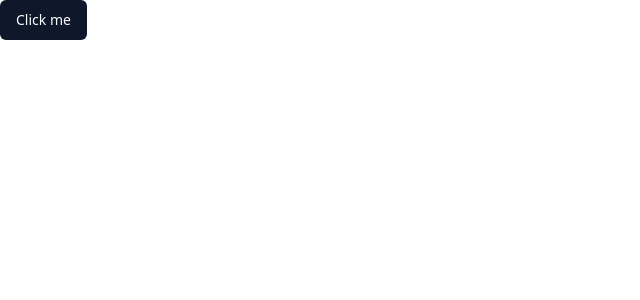
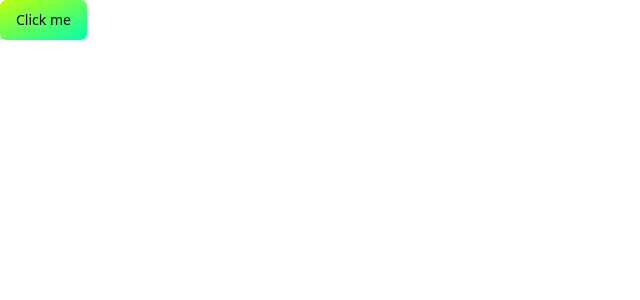
Before and after one commit to marcosdanielr/dashboard-frontend, a React (Vite) app: page / in a window 1280 px wide. Shown: the top 300 px of the page, without its empty margins (0-640 px from the left). Built offline with nearby package versions, Linux system fonts and the light colour scheme.

Commit message:
chore: linear in button component

```diff
--- a/src/App.tsx
+++ b/src/App.tsx
@@ -2,7 +2,7 @@ import { Button } from '@components/ui/button'
 
 function App () {
   return (
-  <Button>Click me</Button>
+  <Button variant='linear'>Click me</Button>
   )
 }
 
--- a/src/components/ui/button.tsx
+++ b/src/components/ui/button.tsx
@@ -15,8 +15,9 @@ const buttonVariants = cva(
         outline:
           'border border-input bg-background hover:bg-accent hover:text-accent-foreground',
         secondary:
-          'bg-secondary text-secondary-foreground hover:bg-secondary/80',
+          'bg-secondary text-secondary-foreground hover:bg-secondary/80 hover:bg-primary/90',
         ghost: 'hover:bg-accent hover:text-accent-foreground',
+        linear: 'bg-gradient-to-br from-secondary to-primary transition-all duration-300 hover:brightness-125',
         link: 'text-primary underline-offset-4 hover:underline'
       },
       size: {
--- a/src/index.css
+++ b/src/index.css
@@ -13,10 +13,10 @@
     --popover: 0 0% 100%;
     --popover-foreground: 222.2 84% 4.9%;
 
-    --primary: 222.2 47.4% 11.2%;
+    --primary: 160.4 100% 50.2%;
     --primary-foreground: 210 40% 98%;
 
-    --secondary: 210 40% 96.1%;
+    --secondary: 76, 100%, 52%;
     --secondary-foreground: 222.2 47.4% 11.2%;
 
     --muted: 210 40% 96.1%;
--- a/src/main.tsx
+++ b/src/main.tsx
@@ -6,5 +6,5 @@ import './index.css'
 ReactDOM.createRoot(document.getElementById('root')!).render(
   <React.StrictMode>
     <App />
-  </React.StrictMode>,
+  </React.StrictMode>
 )
```
Also changed, not shown: tailwind.config.js (line endings or trailing spaces).
